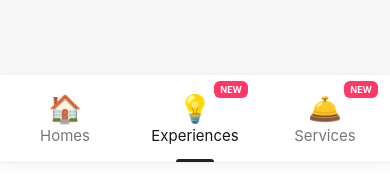
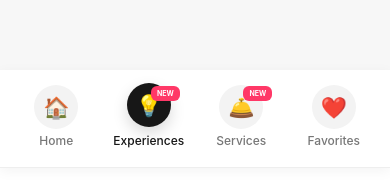
Before and after one commit to kurdtattoo/-, a plain HTML site: page index.html in a window 390 px wide. Shown: the top 180 px of the page. Drawn offline with Linux system fonts and the light colour scheme.

Commit message:
Update index.html

```diff
--- a/index.html
+++ b/index.html
@@ -36,6 +36,11 @@
             -webkit-font-smoothing: antialiased;
         }
 
+
+        /* ==============================
+           APP
+        ============================== */
+
         .app {
             width: 100%;
             max-width: 620px;
@@ -56,20 +61,28 @@
 
         .top-banner {
             width: 100%;
-            height: 85px;
+            height: 75px;
 
             background: #f7f7f7;
         }
 
 
         /* ==============================
-           NAVIGATION
+           FOUR CIRCULAR NAV BUTTONS
         ============================== */
 
         .category-nav {
-            height: 96px;
+            width: 100%;
+
+            height: 105px;
 
             display: flex;
+
+            align-items: center;
+
+            justify-content: space-around;
+
+            padding: 8px 18px 12px;
 
             background: #ffffff;
 
@@ -79,10 +92,11 @@
                 0 3px 12px rgba(0, 0, 0, 0.05);
         }
 
+
         .category {
             position: relative;
 
-            width: 33.333%;
+            width: 25%;
 
             display: flex;
 
@@ -92,55 +106,70 @@
 
             justify-content: center;
 
-            gap: 3px;
+            gap: 5px;
 
             color: #777777;
 
             cursor: pointer;
 
-            transition: color 0.2s ease;
+            transition: 0.25s ease;
         }
 
+
+        /* Circular icon */
+
         .category-icon {
-            font-size: 30px;
+            width: 48px;
+            height: 48px;
 
-            height: 36px;
+            border-radius: 50%;
+
+            background: #f3f3f3;
 
             display: flex;
 
             align-items: center;
+            justify-content: center;
 
-            justify-content: center;
+            font-size: 23px;
+
+            transition:
+                background 0.25s ease,
+                transform 0.25s ease,
+                box-shadow 0.25s ease;
         }
 
+
         .category-name {
-            font-size: 16px;
+            font-size: 13px;
 
             line-height: 1.1;
+
+            font-weight: 500;
         }
+
+
+        /* Active circular button */
 
         .category.active {
             color: #171717;
         }
 
-        .category.active::after {
-            content: "";
 
-            position: absolute;
+        .category.active .category-icon {
+            background: #171717;
 
-            bottom: 0;
+            color: #ffffff;
 
-            left: 50%;
+            transform: translateY(-2px);
 
-            transform: translateX(-50%);
+            box-shadow:
+                0 6px 15px rgba(0, 0, 0, 0.15);
+        }
 
-            width: 38px;
 
-            height: 3px;
-
-            background: #222222;
-
-            border-radius: 10px 10px 0 0;
+        .category:active .category-icon {
+            transform: scale(0.94);
         }
 
 
@@ -151,15 +180,15 @@
         .new-badge {
             position: absolute;
 
-            top: 8px;
+            top: 2px;
 
-            right: 20px;
+            right: calc(50% - 35px);
 
             background: #ff3867;
 
             color: #ffffff;
 
-            font-size: 9px;
+            font-size: 8px;
 
             font-weight: 700;
 
@@ -168,6 +197,8 @@
             border-radius: 6px;
 
             line-height: 1;
+
+            z-index: 2;
         }
 
 
@@ -178,6 +209,7 @@
         .content {
             padding: 22px 18px 35px;
         }
+
 
         .page-title {
             font-size: 27px;
@@ -191,6 +223,7 @@
             margin-bottom: 4px;
         }
 
+
         .page-subtitle {
             font-size: 16px;
 
@@ -203,7 +236,7 @@
 
 
         /* ==============================
-           CARD
+           EXPERIENCE CARD
         ============================== */
 
         .experience-card {
@@ -245,6 +278,7 @@
             transition:
                 transform 0.5s ease;
         }
+
 
         .experience-card:hover
         .experience-image {
@@ -334,6 +368,7 @@
             font-weight: 700;
         }
 
+
         .popular span {
             margin-right: 3px;
         }
@@ -406,6 +441,7 @@
             gap: 10px;
         }
 
+
         .details {
             display: flex;
 
@@ -420,22 +456,21 @@
             white-space: nowrap;
         }
 
+
         .star {
             color: #ffd21c;
 
             font-size: 16px;
         }
 
+
         .rating {
             font-weight: 700;
         }
 
+
         .dot-separator {
             opacity: 0.65;
-        }
-
-        .duration {
-            opacity: 0.95;
         }
 
 
@@ -462,6 +497,7 @@
                 0 4px 14px rgba(0, 0, 0, 0.12);
         }
 
+
         .price span {
             font-size: 12px;
 
@@ -487,6 +523,7 @@
             margin-top: 4px;
         }
 
+
         .dot {
             width: 7px;
             height: 7px;
@@ -495,6 +532,7 @@
 
             background: #d8d8d8;
         }
+
 
         .dot.active {
             width: 28px;
@@ -506,32 +544,47 @@
 
 
         /* ==============================
-           SMALL MOBILE
+           SMALL PHONES
         ============================== */
 
         @media (max-width: 400px) {
 
             .top-banner {
-                height: 75px;
+                height: 70px;
             }
 
+
             .category-nav {
-                height: 88px;
+                height: 98px;
+
+                padding:
+                    6px
+                    10px
+                    10px;
             }
 
+
             .category-icon {
-                font-size: 27px;
-                height: 32px;
+                width: 44px;
+                height: 44px;
+
+                font-size: 21px;
             }
 
+
             .category-name {
-                font-size: 15px;
+                font-size: 12px;
             }
 
+
             .new-badge {
-                right: 12px;
-                top: 6px;
+                right: calc(50% - 31px);
+
+                top: 1px;
+
+                font-size: 7px;
             }
+
 
             .content {
                 padding:
@@ -540,58 +593,80 @@
                     30px;
             }
 
+
             .page-title {
                 font-size: 25px;
             }
 
+
             .page-subtitle {
                 font-size: 15px;
+
                 margin-bottom: 17px;
             }
 
+
             .experience-card {
                 height: 315px;
+
                 border-radius: 21px;
             }
+
 
             .experience-title {
                 font-size: 20px;
             }
 
+
             .location {
                 font-size: 13px;
+
                 margin-bottom: 14px;
             }
+
 
             .details {
                 font-size: 13px;
             }
 
+
             .price {
                 font-size: 14px;
+
                 padding: 8px 11px;
             }
+
 
             .price span {
                 font-size: 11px;
             }
+
         }
 
     </style>
 </head>
 
+
 <body>
 
     <div class="app">
 
-        <!-- TOP -->
+
+        <!-- ==============================
+             TOP SPACE
+        =============================== -->
 
         <div class="top-banner"></div>
 
 
-        <!-- NAVIGATION -->
+        <!-- ==============================
+             FOUR CIRCULAR BUTTONS
+        =============================== -->
 
         <nav class="category-nav">
+
+
+            <!-- HOME -->
 
             <div class="category">
 
@@ -600,11 +675,13 @@
                 </div>
 
                 <div class="category-name">
-                    Homes
+                    Home
                 </div>
 
             </div>
 
+
+            <!-- EXPERIENCES -->
 
             <div class="category active">
 
@@ -623,6 +700,8 @@
             </div>
 
 
+            <!-- SERVICES -->
+
             <div class="category">
 
                 <div class="new-badge">
@@ -639,10 +718,28 @@
 
             </div>
 
+
+            <!-- FAVORITES -->
+
+            <div class="category">
+
+                <div class="category-icon">
+                    ❤️
+                </div>
+
+                <div class="category-name">
+                    Favorites
+                </div>
+
+            </div>
+
+
         </nav>
 
 
-        <!-- CONTENT -->
+        <!-- ==============================
+             CONTENT
+        =============================== -->
 
         <main class="content">
 
@@ -650,12 +747,15 @@
                 Experiences
             </h1>
 
+
             <p class="page-subtitle">
                 Unforgettable activities led by local hosts
             </p>
 
 
-            <!-- CARD 1 -->
+            <!-- ==========================
+                 CARD 1
+            =========================== -->
 
             <article class="experience-card">
 
@@ -665,14 +765,17 @@
                     alt="Mountain experience"
                 >
 
+
                 <div class="adventure-pill">
                     Adventure
                 </div>
+
 
                 <div class="popular">
                     <span>♨</span>
                     Popular
                 </div>
+
 
                 <div class="card-content">
 
@@ -680,6 +783,7 @@
                         Sunrise volcano hike &
                         breakfast
                     </h2>
+
 
                     <div class="location">
 
@@ -692,6 +796,7 @@
                         </span>
 
                     </div>
+
 
                     <div class="card-bottom">
 
@@ -715,6 +820,7 @@
 
                         </div>
 
+
                         <div class="price">
                             $65<span>/guest</span>
                         </div>
@@ -726,7 +832,9 @@
             </article>
 
 
-            <!-- CARD 2 -->
+            <!-- ==========================
+                 CARD 2
+            =========================== -->
 
             <article class="experience-card">
 
@@ -736,14 +844,17 @@
                     alt="Mountain experience"
                 >
 
+
                 <div class="adventure-pill">
                     Adventure
                 </div>
+
 
                 <div class="popular">
                     <span>♨</span>
                     Popular
                 </div>
+
 
                 <div class="card-content">
 
@@ -751,6 +862,7 @@
                         Sunrise volcano hike &
                         breakfast
                     </h2>
+
 
                     <div class="location">
 
@@ -763,6 +875,7 @@
                         </span>
 
                     </div>
+
 
                     <div class="card-bottom">
 
@@ -786,6 +899,7 @@
 
                         </div>
 
+
                         <div class="price">
                             $65<span>/guest</span>
                         </div>
@@ -797,7 +911,9 @@
             </article>
 
 
-            <!-- DOTS -->
+            <!-- ==========================
+                 DOTS
+            =========================== -->
 
             <div class="dots">
 
@@ -819,6 +935,7 @@
         const categories =
             document.querySelectorAll(".category");
 
+
         categories.forEach(function(category) {
 
             category.addEventListener(
@@ -827,11 +944,17 @@
 
                     categories.forEach(
                         function(item) {
-                            item.classList.remove("active");
+
+                            item.classList.remove(
+                                "active"
+                            );
+
                         }
                     );
 
-                    category.classList.add("active");
+                    category.classList.add(
+                        "active"
+                    );
 
                 }
             );
```
